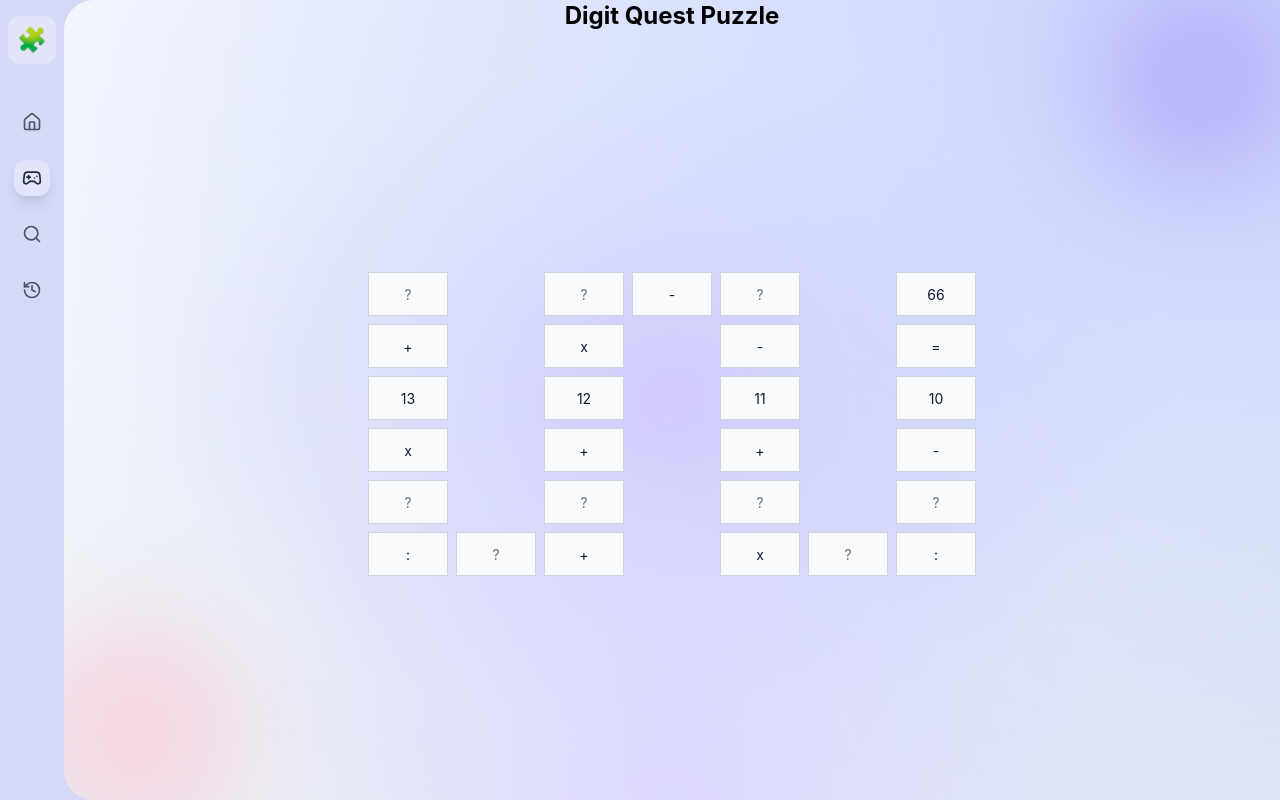
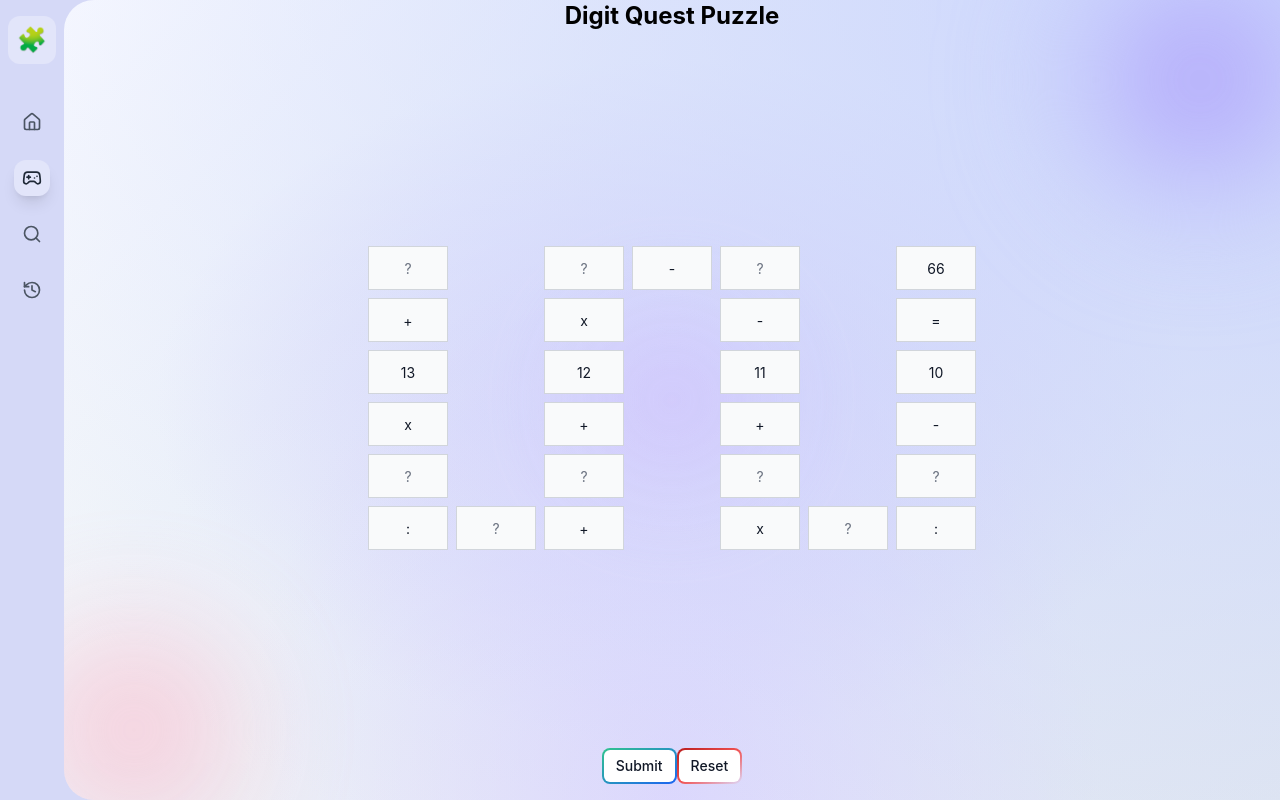
Before and after one commit to J-Babin/DigitQuest, a React (Vite) app in the folder digitquest-frontend/: page /puzzle in a window 1280 px wide. Built offline with nearby package versions, Linux system fonts and the light colour scheme.

Commit message:
feat(GuardDevice): block the user if he doesn't have the right device height

```diff
--- a/digitquest-frontend/src/components/DeviceGuard.tsx
+++ b/digitquest-frontend/src/components/DeviceGuard.tsx
@@ -7,7 +7,7 @@ interface DeviceGuardProps {
 }
 
 export const DeviceGuard: React.FC<DeviceGuardProps> = ({ children }) => {
-  const { isDesktop, isMobile, isTablet, screenWidth } = useDeviceDetection();
+  const { isDesktop, isMobile, isTablet, screenWidth, screenHeight } = useDeviceDetection();
   if (isDesktop) {
     return <>{children}</>;
   }
@@ -31,9 +31,9 @@ export const DeviceGuard: React.FC<DeviceGuardProps> = ({ children }) => {
 
         <div className="bg-gray-100 rounded-lg p-4 mb-6">
           <p className="text-sm text-gray-500">
-            <strong>Résolution actuelle :</strong> {screenWidth}px
+            <strong>Résolution actuelle :</strong> {screenWidth}px / {screenHeight}px
             <br />
-            <strong>Minimum requis :</strong> 1024px
+            <strong>Minimum requis :</strong> 1024px (largeur) 450px (hauteur)
           </p>
         </div>
 
--- a/digitquest-frontend/src/hooks/UseDeviceDetection.tsx
+++ b/digitquest-frontend/src/hooks/UseDeviceDetection.tsx
@@ -14,7 +14,7 @@ export const useDeviceDetection = (): DeviceInfo => {
     isTablet: false,
     isMobile: false,
     screenWidth: 1920,
-    screenHeight: 1080,
+    screenHeight: 450,
   });
 
   useEffect(() => {
@@ -25,7 +25,9 @@ export const useDeviceDetection = (): DeviceInfo => {
       // Breakpoints
       const isMobile = width < 768;
       const isTablet = width >= 768 && width < 1024;
+      // const isDesktop = width >= 1024 && height >= 450;
       const isDesktop = width >= 1024;
+
 
       setDeviceInfo({
         isDesktop,
--- a/digitquest-frontend/src/pages/PuzzlePage.tsx
+++ b/digitquest-frontend/src/pages/PuzzlePage.tsx
@@ -35,6 +35,12 @@ const usePuzzleLogic = () => {
             "1": false, "2": false, "3": false, "4": false, "5": false,
             "6": false, "7": false, "8": false, "9": false
         });
+        const inputs = document.querySelectorAll('input[type="text"]');
+        inputs.forEach(input => {
+            if (!input.hasAttribute('disabled')) {
+                (input as HTMLInputElement).value = "";
+            }
+        });
         toast.success("Puzzle reset");
     }, []);
 
@@ -65,20 +71,23 @@ const PuzzlePage = () => {
         <div className="flex flex-col w-full h-full">
             <h1 className="text-2xl font-bold text-center mb-4">Digit Quest Puzzle</h1>
             <PuzzleGrid onChange={onAddValue} />
-            {/* <div className="flex gap-4 m-4">
+
+            <div className="flex justify-center">
+                <button className="relative inline-flex items-center justify-center p-0.5 mb-4 me-2 overflow-hidden text-sm font-medium text-gray-900 rounded-lg group bg-gradient-to-br from-green-400 to-blue-600 group-hover:from-green-400 group-hover:to-blue-600 hover:text-white dark:text-white focus:ring-4 focus:outline-none focus:ring-green-200 dark:focus:ring-green-800">
+                    <span className="relative px-3 py-1.5 transition-all ease-in duration-75 bg-white dark:bg-gray-700 rounded-md group-hover:bg-transparent group-hover:dark:bg-transparent">
+                        Submit
+                    </span>
+                </button>
+
                 <button
-                    className="bg-blue-500 text-white px-4 py-2 rounded"
-                    onClick={handleSubmit}
-                >
-                    Submit Solution
-                </button>
-                <button
-                    className="bg-red-500 text-white px-4 py-2 rounded"
+                    className="relative inline-flex items-center justify-center p-0.5 mb-4 me-2 overflow-hidden text-sm font-medium text-gray-900 rounded-lg group bg-gradient-to-br from-red-700 via-red-500 to-red-300 group-hover:from-red-200 group-hover:via-red-300 group-hover:to-yellow-200 dark:text-white dark:hover:text-gray-900 focus:ring-4 focus:outline-none focus:ring-red-100 dark:focus:ring-red-400"
                     onClick={resetPuzzle}
                 >
-                    Reset
+                    <span className="relative px-3 py-1.5 transition-all ease-in duration-75 bg-white dark:bg-gray-700 rounded-md group-hover:bg-transparent group-hover:dark:bg-transparent">
+                        Reset
+                    </span>
                 </button>
-            </div> */}
+            </div>
         </div>
     );
 }
```
Also changed, not shown: digitquest-frontend/src/components/PuzzleGrid/Cell.tsx (+10 -1 lines).
